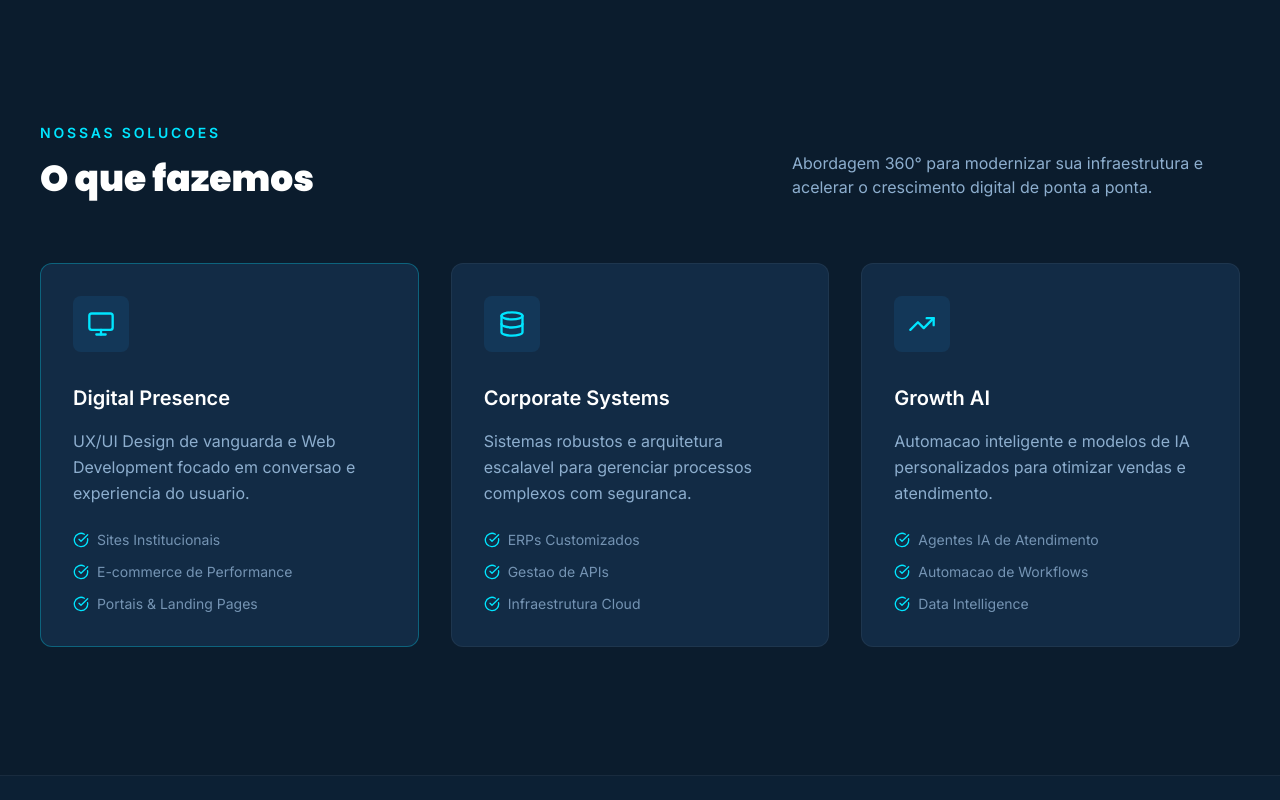
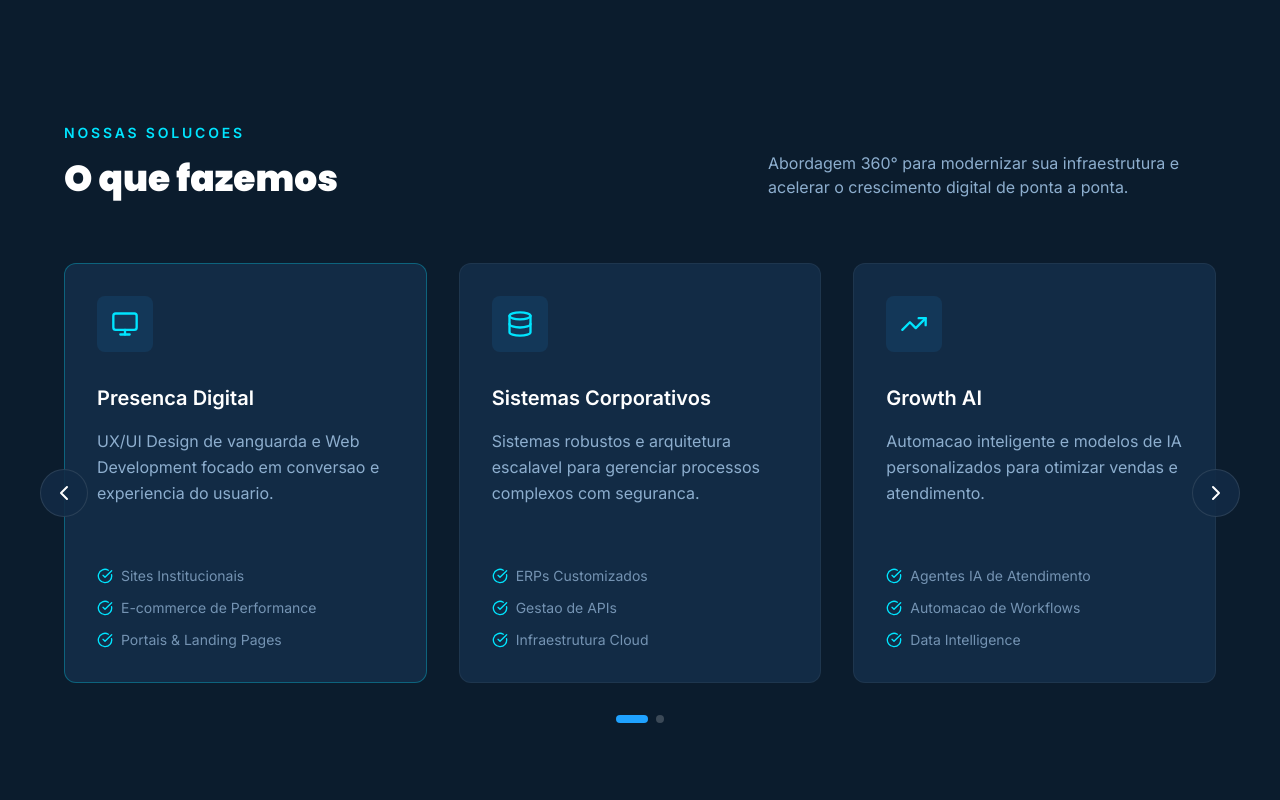
Before and after one commit to Rahgomes/nexalumedigital, a Next.js app: page / in a window 1280 px wide. Shown: the part 980-1780 px from the top of the page. Built offline with nearby package versions, Linux system fonts and the light colour scheme.

Commit message:
ajustes finos serviços e layout home

```diff
--- a/src/app/globals.css
+++ b/src/app/globals.css
@@ -55,6 +55,51 @@ body {
 .neon-border-cyan:hover {
   border-color: rgba(0, 229, 255, 0.8);
   box-shadow: 0 0 25px rgba(0, 229, 255, 0.15);
+}
+
+/* Card hover gradient effect */
+.card-hover-gradient {
+  background: var(--color-surface-dark);
+  transition: background 0.5s ease, border-color 0.3s ease, box-shadow 0.3s ease;
+}
+
+.card-hover-gradient:hover {
+  background: linear-gradient(
+    135deg,
+    var(--color-surface-dark) 0%,
+    var(--color-surface-dark) 60%,
+    rgba(31, 162, 255, 0.08) 100%
+  );
+}
+
+/* CTA Section background com efeitos abstratos */
+.cta-background {
+  position: relative;
+  background: linear-gradient(135deg, #0B1C2D 0%, #122B45 100%);
+}
+
+.cta-background::before {
+  content: '';
+  position: absolute;
+  inset: 0;
+  background-image:
+    radial-gradient(ellipse 80% 50% at 50% -20%, rgba(31, 162, 255, 0.15), transparent),
+    radial-gradient(ellipse 60% 40% at 80% 100%, rgba(0, 229, 255, 0.1), transparent),
+    radial-gradient(ellipse 40% 30% at 10% 80%, rgba(31, 162, 255, 0.08), transparent);
+  pointer-events: none;
+}
+
+.cta-background::after {
+  content: '';
+  position: absolute;
+  inset: 0;
+  background-image:
+    linear-gradient(rgba(31, 162, 255, 0.04) 1px, transparent 1px),
+    linear-gradient(90deg, rgba(31, 162, 255, 0.04) 1px, transparent 1px);
+  background-size: 50px 50px;
+  mask-image: radial-gradient(ellipse 80% 60% at center, black, transparent);
+  -webkit-mask-image: radial-gradient(ellipse 80% 60% at center, black, transparent);
+  pointer-events: none;
 }
 
 /* Gradients */
--- a/src/app/page.tsx
+++ b/src/app/page.tsx
@@ -7,6 +7,7 @@ import CasesSection from "@/components/home/CasesSection";
 import ContactSection from "@/components/home/ContactSection";
 import CTASection from "@/components/home/CTASection";
 import WhatsAppFloatingButton from "@/components/ui/WhatsAppFloatingButton";
+import ScrollToTopButton from "@/components/ui/ScrollToTopButton";
 
 export default function HomePage() {
   return (
@@ -21,6 +22,7 @@ export default function HomePage() {
         <CTASection />
       </main>
       <Footer />
+      <ScrollToTopButton />
       <WhatsAppFloatingButton />
     </>
   );
--- a/src/components/home/CTASection.tsx
+++ b/src/components/home/CTASection.tsx
@@ -10,11 +10,11 @@ export default function CTASection() {
 
   return (
     <section
-      className="py-16 md:py-24 bg-linear-to-b from-background-dark to-primary/10"
+      className="cta-background py-16 md:py-24"
       aria-labelledby="cta-heading"
     >
       <motion.div
-        className="max-w-4xl mx-auto px-4 sm:px-6 text-center space-y-6 md:space-y-10"
+        className="relative z-10 max-w-4xl mx-auto px-4 sm:px-6 text-center space-y-6 md:space-y-10"
         variants={fadeIn}
         initial="hidden"
         whileInView="visible"
--- a/src/components/home/ServicesSection.tsx
+++ b/src/components/home/ServicesSection.tsx
@@ -1,9 +1,11 @@
 "use client";
 
 import { motion } from "framer-motion";
-import { staggerContainer, fadeIn } from "@/lib/animations";
+import { fadeIn } from "@/lib/animations";
 import { SERVICES } from "@/lib/constants";
 import ServiceCard from "@/components/ui/Card";
+import Carousel from "@/components/ui/Carousel";
+import type { ServiceCardData } from "@/lib/types";
 
 export default function ServicesSection() {
   return (
@@ -12,7 +14,7 @@ export default function ServicesSection() {
       className="py-16 md:py-24 lg:py-32 bg-background-dark"
       aria-labelledby="services-heading"
     >
-      <div className="max-w-7xl mx-auto px-4 sm:px-6 lg:px-10">
+      <div className="max-w-7xl mx-auto px-4 sm:px-6 lg:px-16">
         {/* Section Header */}
         <motion.div
           className="flex flex-col md:flex-row md:items-end justify-between mb-10 md:mb-16 gap-6"
@@ -35,22 +37,17 @@ export default function ServicesSection() {
           </p>
         </motion.div>
 
-        {/* Service Cards */}
-        <motion.div
-          className="grid md:grid-cols-3 gap-6 md:gap-8"
-          variants={staggerContainer}
-          initial="hidden"
-          whileInView="visible"
-          viewport={{ once: true, margin: "-80px" }}
-        >
-          {SERVICES.map((service, index) => (
+        {/* Service Cards Carousel */}
+        <Carousel
+          items={SERVICES}
+          renderItem={(service: ServiceCardData, index: number) => (
             <ServiceCard
               key={service.title}
               service={service}
               isHighlighted={index === 0}
             />
-          ))}
-        </motion.div>
+          )}
+        />
       </div>
     </section>
   );
--- a/src/components/ui/Card.tsx
+++ b/src/components/ui/Card.tsx
@@ -20,7 +20,8 @@ export default function ServiceCard({
     <motion.div
       variants={staggerItem}
       className={`
-        group p-8 rounded-xl bg-surface-dark transition-all duration-500
+        group p-8 rounded-xl card-hover-gradient transition-all duration-500
+        h-full min-h-[380px] md:min-h-[420px] flex flex-col
         ${
           isHighlighted
             ? "neon-border-cyan"
@@ -28,21 +29,21 @@ export default function ServiceCard({
         }
       `}
     >
-      <div className="size-14 rounded-lg bg-primary/10 flex items-center justify-center mb-8 group-hover:scale-110 transition-transform duration-300">
+      <div className="size-14 rounded-lg bg-primary/10 flex items-center justify-center mb-8 group-hover:scale-110 transition-transform duration-300 shrink-0">
         <Icon className="size-7 text-accent-cyan" />
       </div>
 
-      <h3 className="text-xl font-bold mb-4 text-white">{title}</h3>
+      <h3 className="text-xl font-bold mb-4 text-white shrink-0">{title}</h3>
 
-      <p className="text-metal-gray leading-relaxed mb-6">{description}</p>
+      <p className="text-metal-gray leading-relaxed mb-6 shrink-0">{description}</p>
 
-      <ul className="space-y-3">
+      <ul className="space-y-3 mt-auto">
         {features.map((feature) => (
           <li
             key={feature}
-            className="flex items-center gap-2 text-sm text-metal-gray/80"
+            className="flex items-start gap-2 text-sm text-metal-gray/80"
           >
-            <CheckCircle className="size-4 text-accent-cyan shrink-0" />
+            <CheckCircle className="size-4 text-accent-cyan shrink-0 mt-0.5" />
             {feature}
           </li>
         ))}
--- /dev/null
+++ b/src/components/ui/Carousel.tsx
@@ -0,0 +1,140 @@
+"use client";
+
+import { useState, useCallback, useEffect } from "react";
+import { motion, AnimatePresence, PanInfo } from "framer-motion";
+import { ChevronLeft, ChevronRight } from "lucide-react";
+
+interface CarouselProps<T> {
+  items: T[];
+  renderItem: (item: T, index: number) => React.ReactNode;
+}
+
+export default function Carousel<T>({ items, renderItem }: CarouselProps<T>) {
+  const [currentIndex, setCurrentIndex] = useState(0);
+  const [isDesktop, setIsDesktop] = useState(false);
+  const [isPaused, setIsPaused] = useState(false);
+
+  // Detect desktop breakpoint (lg: 1024px)
+  useEffect(() => {
+    const checkDesktop = () => setIsDesktop(window.innerWidth >= 1024);
+    checkDesktop();
+    window.addEventListener("resize", checkDesktop);
+    return () => window.removeEventListener("resize", checkDesktop);
+  }, []);
+
+  const itemsPerView = isDesktop ? 3 : 1;
+  const totalSlides = Math.ceil(items.length / itemsPerView);
+  const maxIndex = totalSlides - 1;
+
+  const goToSlide = useCallback(
+    (index: number) => {
+      if (index < 0) {
+        setCurrentIndex(maxIndex);
+      } else if (index > maxIndex) {
+        setCurrentIndex(0);
+      } else {
+        setCurrentIndex(index);
+      }
+    },
+    [maxIndex]
+  );
+
+  const goNext = useCallback(() => goToSlide(currentIndex + 1), [currentIndex, goToSlide]);
+  const goPrev = useCallback(() => goToSlide(currentIndex - 1), [currentIndex, goToSlide]);
+
+  // Handle swipe gestures
+  const handleDragEnd = (_: MouseEvent | TouchEvent | PointerEvent, info: PanInfo) => {
+    const threshold = 50;
+    if (info.offset.x < -threshold) {
+      goNext();
+    } else if (info.offset.x > threshold) {
+      goPrev();
+    }
+  };
+
+  // Auto-rotate every 10 seconds
+  useEffect(() => {
+    if (isPaused) return;
+
+    const autoRotate = setInterval(() => {
+      goNext();
+    }, 10000);
+
+    return () => clearInterval(autoRotate);
+  }, [goNext, isPaused]);
+
+  // Get visible items for current slide
+  const getVisibleItems = () => {
+    const startIndex = currentIndex * itemsPerView;
+    return items.slice(startIndex, startIndex + itemsPerView);
+  };
+
+  return (
+    <div
+      className="relative"
+      onMouseEnter={() => setIsPaused(true)}
+      onMouseLeave={() => setIsPaused(false)}
+    >
+      {/* Carousel container */}
+      <div className="overflow-hidden">
+        <AnimatePresence mode="wait" initial={false}>
+          <motion.div
+            key={currentIndex}
+            className={`grid gap-6 md:gap-8 items-stretch ${isDesktop ? "grid-cols-3" : "grid-cols-1"}`}
+            initial={{ opacity: 0, x: 50 }}
+            animate={{ opacity: 1, x: 0 }}
+            exit={{ opacity: 0, x: -50 }}
+            transition={{ duration: 0.3, ease: "easeInOut" }}
+            drag="x"
+            dragConstraints={{ left: 0, right: 0 }}
+            dragElastic={0.1}
+            onDragEnd={handleDragEnd}
+          >
+            {getVisibleItems().map((item, idx) =>
+              renderItem(item, currentIndex * itemsPerView + idx)
+            )}
+          </motion.div>
+        </AnimatePresence>
+      </div>
+
+      {/* Navigation arrows */}
+      <button
+        onClick={goPrev}
+        aria-label="Anterior"
+        className="absolute left-0 top-1/2 -translate-y-1/2 -translate-x-4 lg:-translate-x-6 size-10 lg:size-12 rounded-full bg-surface-dark/90 border border-white/10 flex items-center justify-center hover:border-primary/40 hover:bg-surface-dark transition-colors cursor-pointer z-10"
+      >
+        <ChevronLeft className="size-5 lg:size-6 text-white" />
+      </button>
+
+      <button
+        onClick={goNext}
+        aria-label="Proximo"
+        className="absolute right-0 top-1/2 -translate-y-1/2 translate-x-4 lg:translate-x-6 size-10 lg:size-12 rounded-full bg-surface-dark/90 border border-white/10 flex items-center justify-center hover:border-primary/40 hover:bg-surface-dark transition-colors cursor-pointer z-10"
+      >
+        <ChevronRight className="size-5 lg:size-6 text-white" />
+      </button>
+
+      {/* Pagination dots */}
+      <div
+        className="flex items-center justify-center gap-2 mt-8"
+        role="tablist"
+        aria-label="Navegacao do carrossel"
+      >
+        {Array.from({ length: totalSlides }).map((_, idx) => (
+          <button
+            key={idx}
+            onClick={() => goToSlide(idx)}
+            role="tab"
+            aria-selected={currentIndex === idx}
+            aria-label={`Ir para slide ${idx + 1}`}
+            className={`h-2 rounded-full transition-all duration-300 cursor-pointer ${
+              currentIndex === idx
+                ? "w-8 bg-primary"
+                : "w-2 bg-white/20 hover:bg-white/40"
+            }`}
+          />
+        ))}
+      </div>
+    </div>
+  );
+}
--- a/src/lib/constants.ts
+++ b/src/lib/constants.ts
@@ -7,6 +7,9 @@ import {
   Handshake,
   Linkedin,
   Instagram,
+  Layers,
+  Zap,
+  Settings,
 } from "lucide-react";
 import type {
   NavLink,
@@ -27,7 +30,7 @@ export const NAV_LINKS: NavLink[] = [
 export const SERVICES: ServiceCardData[] = [
   {
     icon: Monitor,
-    title: "Digital Presence",
+    title: "Presenca Digital",
     description:
       "UX/UI Design de vanguarda e Web Development focado em conversao e experiencia do usuario.",
     features: [
@@ -38,7 +41,7 @@ export const SERVICES: ServiceCardData[] = [
   },
   {
     icon: Database,
-    title: "Corporate Systems",
+    title: "Sistemas Corporativos",
     description:
       "Sistemas robustos e arquitetura escalavel para gerenciar processos complexos com seguranca.",
     features: [
@@ -56,6 +59,39 @@ export const SERVICES: ServiceCardData[] = [
       "Agentes IA de Atendimento",
       "Automacao de Workflows",
       "Data Intelligence",
+    ],
+  },
+  {
+    icon: Layers,
+    title: "Micro SaaS sob Demanda",
+    description:
+      "Solucoes SaaS personalizadas para nichos especificos, do zero ao produto com modelo de negocio.",
+    features: [
+      "Do zero ao produto com modelo de negocio",
+      "Infraestrutura completa e escalavel",
+      "Interface amigavel com logica de recorrencia",
+    ],
+  },
+  {
+    icon: Zap,
+    title: "Integracoes e Automacoes",
+    description:
+      "Conecte sistemas e automatize processos com eficiencia usando n8n e APIs modernas.",
+    features: [
+      "Especialistas em Notion API e n8n",
+      "Automacao de processos complexos",
+      "Integracao entre plataformas e sistemas",
+    ],
+  },
+  {
+    icon: Settings,
+    title: "Software Sob Medida",
+    description:
+      "Sistemas criados para resolver desafios especificos da sua operacao.",
+    features: [
+      "Plataformas web, CRMs, ERPs e dashboards",
+      "Arquitetura segura, escalavel e com foco em UX",
+      "Tecnologias modernas adequadas ao seu projeto",
     ],
   },
 ];
```
Also changed, not shown: src/components/ui/ScrollToTopButton.tsx (added, +42 -0 lines).
